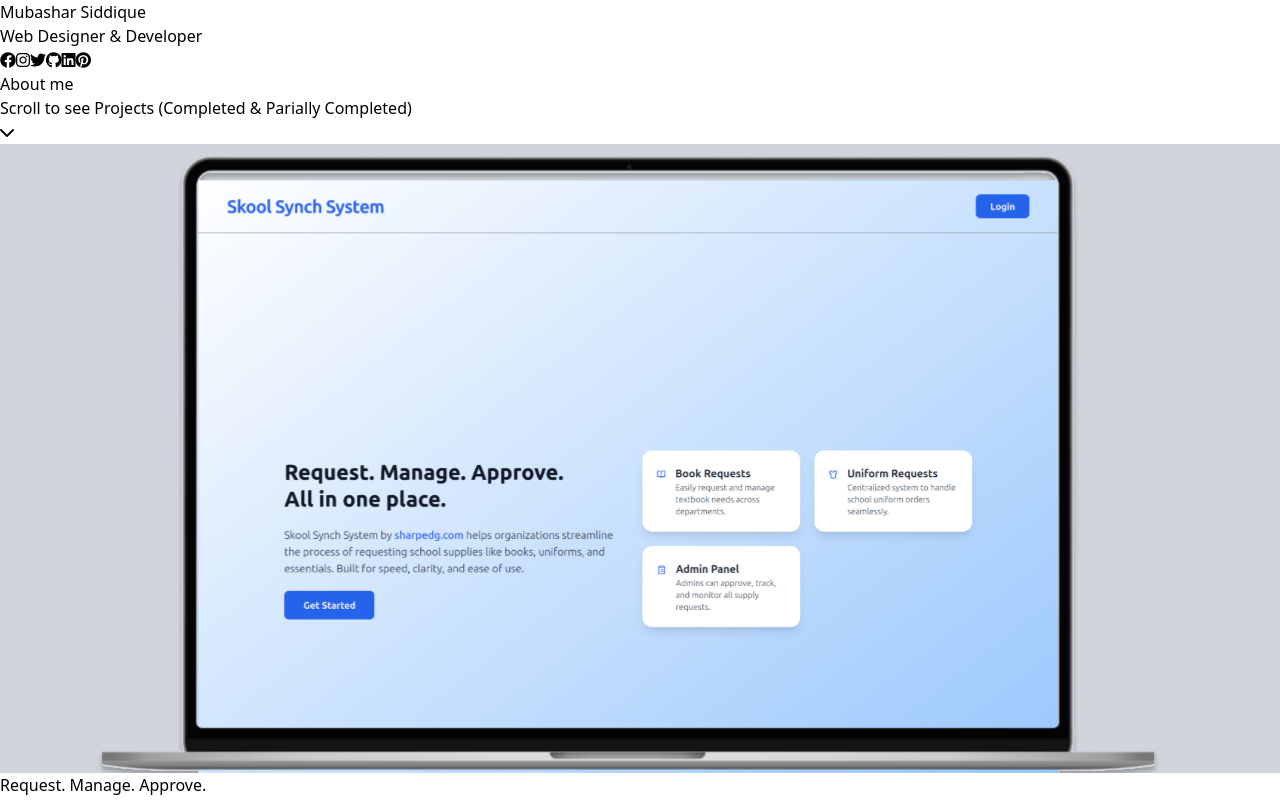
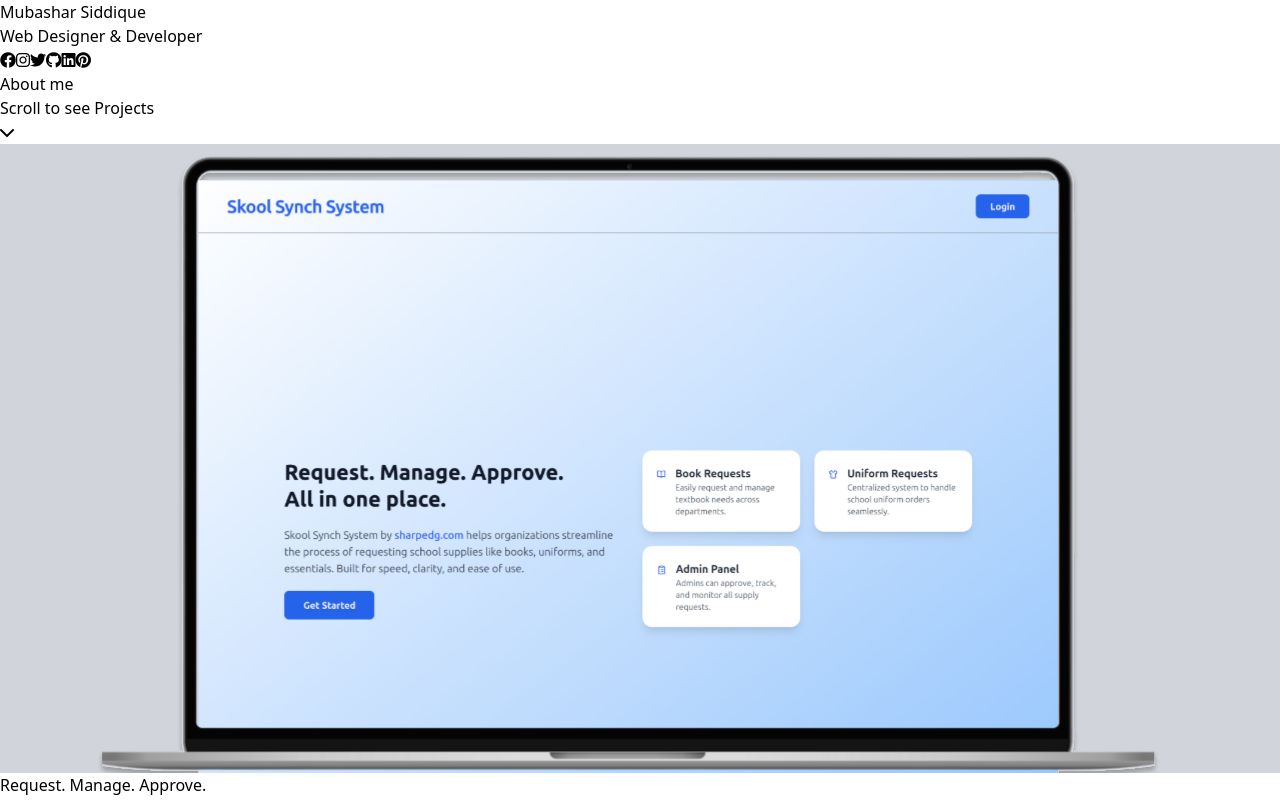
Before and after one commit to mubashar-mizA/updatedPersonalPortfolio, a React (Vite) app: page / in a window 1280 px wide. Shown: the top 800 px of the page. Built offline with nearby package versions, Linux system fonts and the light colour scheme.

Commit message:
updating src/components/landing.jsx

```diff
--- a/src/components/landing.jsx
+++ b/src/components/landing.jsx
@@ -134,7 +134,7 @@ const Landing = () => {
 
         <div className="absolute text-white w-10/12 lg:bottom-7 bottom-10 text-sm lg:hover:no-underline text-center font-thin group">
           <a href="myProjects" className='text-[15px]'>
-            Scroll to see Projects <span className='text-green-300'>(Completed & Parially Completed) </span>
+            Scroll to see Projects
           </a>
 
           <div className="opacity-0 group-hover:opacity-100 transition-opacity duration-300 flex justify-center">
```
